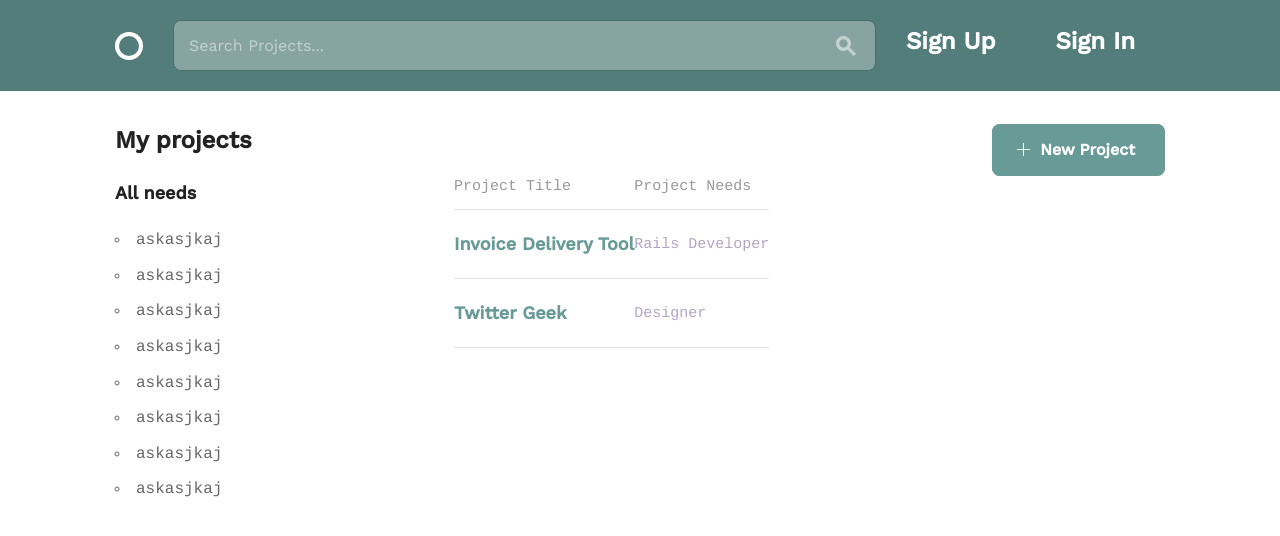
After one commit to AaronMillOro/social_team_builder_django, a Django app: page /teams/projects/ in a window 1280 px wide. The commit adds this page. Shown: the top 536 px of the page. Run offline with Django 3.2, Linux system fonts and the light colour scheme.

Commit message:
ADDED: Create project view, url TODO: Create project form

```diff
--- a/team_builder/teams/forms.py
+++ b/team_builder/teams/forms.py
@@ -11,7 +11,10 @@ SKILLS = [
     ('JavaScript', 'JavaScript'),
     ('Ruby', 'Ruby'),
     ('Django', 'Django'),
-    ('GOlang', 'GOlang')
+    ('GOlang', 'GOlang'),
+    ('Android', 'Android'),
+    ('R', 'R'),
+    ('Python', 'Python'),
 ]
 
 
@@ -36,12 +39,13 @@ class ProfileForm(forms.ModelForm):
                 'BIOGRAPHY FIELD MUST HAVE AT LEAST 10 CHARACTERS')
         return bio
 
+
 class SkillsForm(forms.ModelForm):
     skills = forms.MultipleChoiceField(
-        widget=forms.CheckboxSelectMultiple, choices=SKILLS,
+        choices=SKILLS,
+        widget=forms.CheckboxSelectMultiple,
     )
 
     class Meta:
         model = models.Profile
         fields = ('skills',)
-        labels = {'skills': 'PROVIDE DEV SKILLS',}
--- a/team_builder/teams/models.py
+++ b/team_builder/teams/models.py
@@ -65,7 +65,3 @@ class Position(models.Model):
 def create_user_profile(sender, instance, created, **kwargs):
     if created:
         Profile.objects.create(username=instance)
-
-#@receiver(post_save, sender=Skill)
-#def save_skill_profile(sender, instance, **kwargs):
-#    instance.profile.save()
--- a/team_builder/teams/templates/profile.html
+++ b/team_builder/teams/templates/profile.html
@@ -19,7 +19,7 @@
   <div class="grid-25 grid-push-5">
     <div class="circle--secondary--module">
       {% if profile.avatar != '' %}
-        <img  src="{{ profile.avatar.url }}" width="250" height="260">
+        <img  src="{{ profile.avatar.url }}" width="150" height="160">
       {% else %}
         <p>Upload profile pic</p>
       {% endif %}
--- /dev/null
+++ b/team_builder/teams/templates/projects.html
@@ -0,0 +1,75 @@
+{% extends "layout.html" %}
+{% load static from staticfiles %}
+
+{% block content %}
+<div class="bounds circle--page">
+
+  <div  class="circle--fluid--cell circle--fluid--primary">
+    <h2>My projects</h2>
+  </div>
+
+  <div class="circle--fluid--cell circle--fluid--secondary">
+    <a class="button button-primary icon-on-left" href="project_new.html">
+      <svg version="1.1" xmlns="http://www.w3.org/2000/svg" xmlns:xlink="http://www.w3.org/1999/xlink" x="0px" y="0px" viewBox="0 0 13 13" style="enable-background:new 0 0 13 13;" xml:space="preserve" class="add">
+        <polygon points="7,6 7,0 6,0 6,6 0,6 0,7 6,7 6,13 7,13 7,7 13,7 13,6 "/>
+      </svg>
+      New Project
+    </a>
+  </div>
+
+
+    <div class="grid-25">
+      <h3>All needs</h3>
+      <ul>
+        <li> askasjkaj </li>
+        <li> askasjkaj </li>
+        <li> askasjkaj </li>
+        <li> askasjkaj </li>
+        <li> askasjkaj </li>
+        <li> askasjkaj </li>
+        <li> askasjkaj </li>
+        <li> askasjkaj </li>
+      </ul>
+    </div>
+
+    <!-- Table with projects and positions -->
+    <div class="grid-75 grid-push-5">
+      <div class="circle--fluid--cell">
+      <table class="u-full-width circle--table">
+        <thead>
+          <tr>
+            <th>Project Title</th>
+            <th class="circle--cell--right">Project Needs</th>
+          </tr>
+        </thead>
+
+        <tbody>
+          <tr class="clickable-row" data-href="project.html">
+            <td>
+              <h3>Invoice Delivery Tool</h3>
+            </td>
+            <td class="circle--cell--right">
+              <span class="secondary-label">Rails Developer</span>
+            </td>
+          </tr>
+
+          <tr class="clickable-row" data-href="project.html">
+            <td>
+              <h3>Twitter Geek</h3>
+            </td>
+            <td class="circle--cell--right">
+              <span class="secondary-label">Designer</span>
+            </td>
+          </tr>
+        </tbody>
+
+      </table>
+      </div>
+  </div>
+
+
+
+
+  </div>
+
+{% endblock %}
--- a/team_builder/teams/urls.py
+++ b/team_builder/teams/urls.py
@@ -14,6 +14,8 @@ urlpatterns = [
     url(r'^sign_out/$', views.sign_out, name='sign_out'),
     url(r'^profile/$', views.profile, name='profile'),
     url(r'^profile_edit/$', views.profile_edit, name='profile_edit'),
+    url(r'^projects/$', views.projects, name='projects'),
+
 ]
 
 urlpatterns += static(settings.MEDIA_URL, document_root=settings.MEDIA_ROOT)
--- a/team_builder/teams/views.py
+++ b/team_builder/teams/views.py
@@ -86,3 +86,12 @@ def profile_edit(request):
         request, 'profile_edit.html',
         {'profile_form': profile_form, 'skills_form': skills_form}
     )
+
+
+# ---- Projects logic ----
+def projects(request):
+    if request.method == 'GET':
+        #applications = request.applications
+        #positions = request.positions
+        projects = models.Project.objects.all()
+    return render(request, 'projects.html', {'projects': projects})
--- a/team_builder/templates/layout.html
+++ b/team_builder/templates/layout.html
@@ -72,6 +72,7 @@
       <nav class="bounds">
         <ul class="circle--pill--list">
           <li><a class="selected" href="{% url 'teams:profile' %}">Profile</a></li>
+          <li><a href="{% url 'teams:projects' %}">Projects</a></li>
           <li><a href="applications.html">Applications</a></li> <!-- TODO -->
         </ul>
       </nav>
```
Also changed, not shown: team_builder/teams/templates/profile_edit.html (+5 -5 lines), team_builder/db.sqlite3, team_builder/media/images/juan_3nh47p3.jpg (added).
